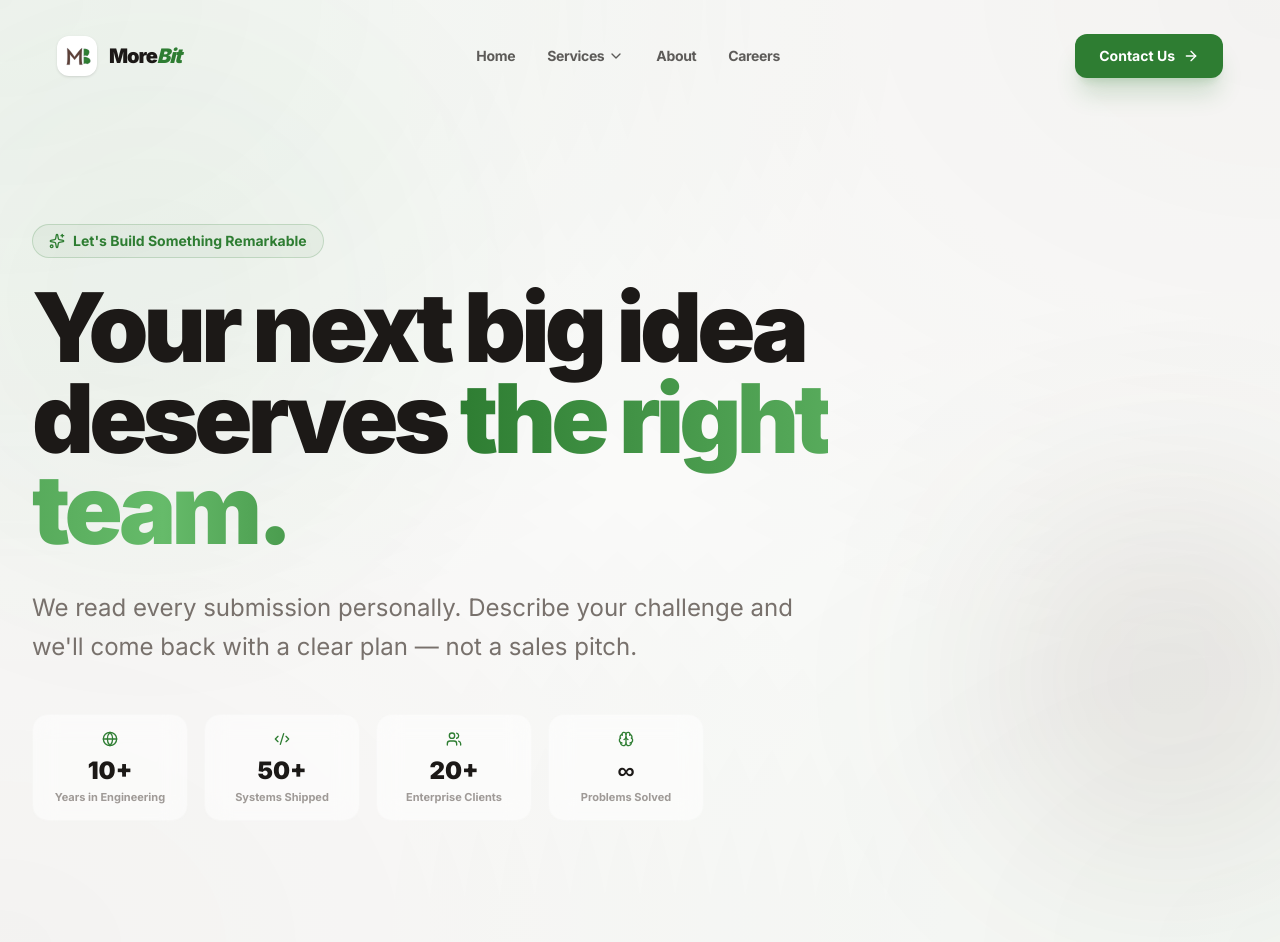
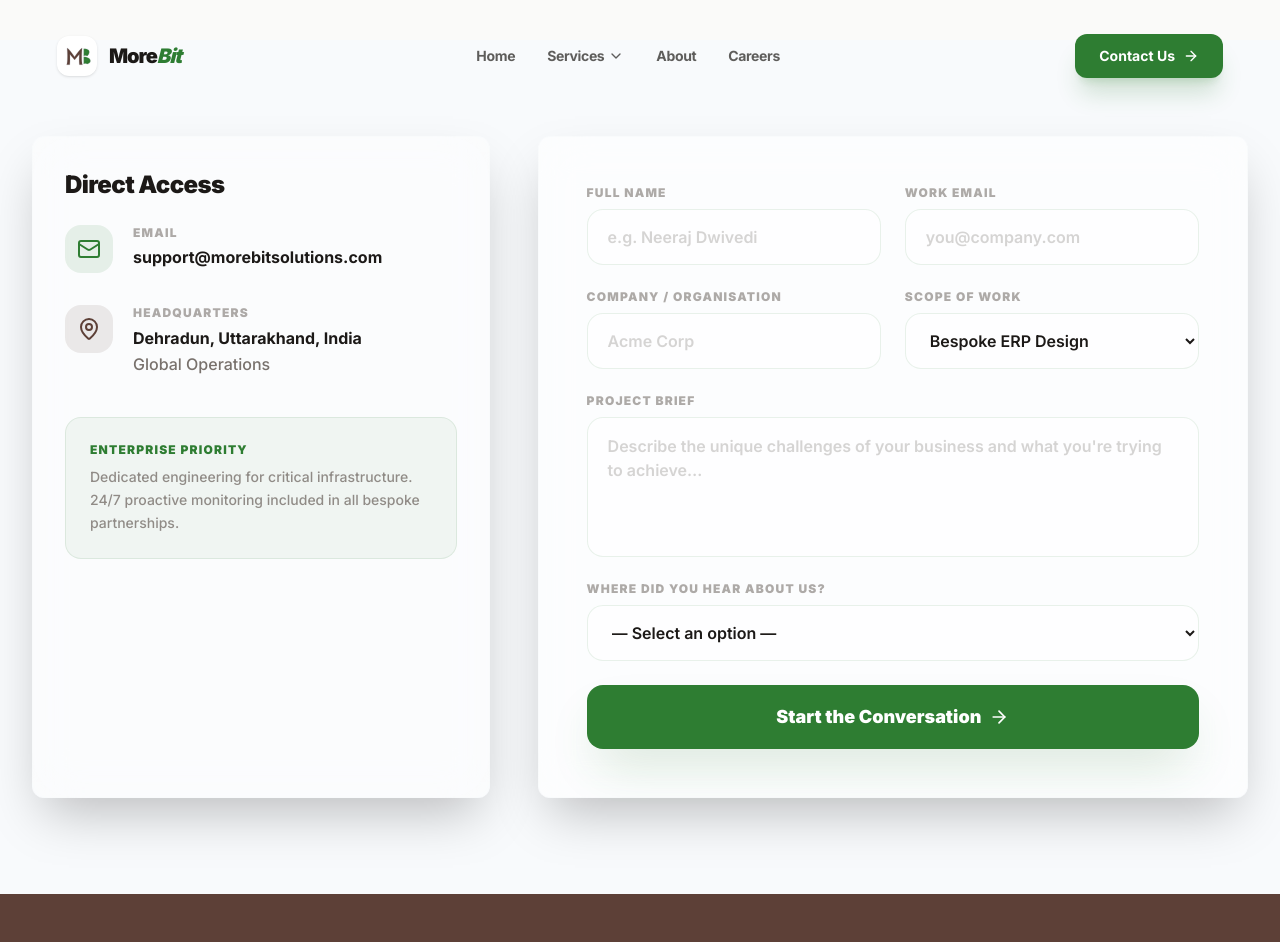
Before and after one commit to dwivedineeraj/morebitsolutions, a Next.js app: page /contact in a window 1280 px wide. Shown: the top 942 px of the page. Built offline with nearby package versions, Linux system fonts and the light colour scheme.

Commit message:
Segregation

```diff
--- a/src/app/contact/page.tsx
+++ b/src/app/contact/page.tsx
@@ -84,71 +84,7 @@ export default function ContactPage() {
     }
 
     return (
-        <div className="flex flex-col min-h-screen">
-
-            {/* ── Hero ── */}
-            <section className="relative overflow-hidden bg-background pt-40 pb-24 lg:pt-56 lg:pb-32">
-                <div className="absolute inset-0 z-0 mesh-gradient opacity-40" />
-                <div className="absolute left-[-8%] top-[5%] h-[500px] w-[500px] rounded-full bg-primary/10 blur-[120px] animate-pulse-slow" />
-                <div className="absolute right-[-5%] bottom-[10%] h-[350px] w-[350px] rounded-full bg-secondary/10 blur-[100px] animate-float" />
-
-                <div className="container relative z-10 px-4 sm:px-8">
-                    <motion.div
-                        initial={{ opacity: 0, y: 24 }}
-                        animate={{ opacity: 1, y: 0 }}
-                        transition={{ duration: 0.6 }}
-                        className="max-w-4xl"
-                    >
-                        <div className="mb-6 inline-flex items-center gap-2 rounded-full border border-primary/20 bg-primary/5 px-4 py-1.5 text-sm font-bold text-primary">
-                            <Sparkles className="h-4 w-4" />
-                            <span>Let&apos;s Build Something Remarkable</span>
-                        </div>
-
-                        <h1 className="text-5xl font-black tracking-tighter sm:text-7xl lg:text-8xl leading-[0.95] mb-8">
-                            Your next big idea<br />
-                            deserves{" "}
-                            <span
-                                style={{
-                                    background: "linear-gradient(90deg, #2E7D32 0%, #66bb6a 40%, #2E7D32 60%, #1b5e20 100%)",
-                                    backgroundSize: "200% auto",
-                                    WebkitBackgroundClip: "text",
-                                    WebkitTextFillColor: "transparent",
-                                    backgroundClip: "text",
-                                    animation: "shimmer 3s linear infinite",
-                                }}
-                            >
-                                the right team.
-                            </span>
-                        </h1>
-
-                        <p className="text-xl text-muted-foreground leading-relaxed lg:text-2xl max-w-3xl mb-12">
-                            We read every submission personally. Describe your challenge and we&apos;ll come back with a clear plan — not a sales pitch.
-                        </p>
-
-                        {/* Stats */}
-                        <div className="grid grid-cols-2 gap-4 sm:grid-cols-4 max-w-2xl">
-                            {[
-                                { icon: Globe, stat: "10+", label: "Years in Engineering" },
-                                { icon: Code2, stat: "50+", label: "Systems Shipped" },
-                                { icon: Users, stat: "20+", label: "Enterprise Clients" },
-                                { icon: Brain, stat: "∞", label: "Problems Solved" },
-                            ].map(({ icon: Icon, stat, label }) => (
-                                <motion.div
-                                    key={label}
-                                    initial={{ opacity: 0, y: 20 }}
-                                    animate={{ opacity: 1, y: 0 }}
-                                    transition={{ delay: 0.3 }}
-                                    className="rounded-2xl border border-primary/10 bg-white/50 backdrop-blur-md p-4 text-center glass-border"
-                                >
-                                    <Icon className="h-4 w-4 text-primary mx-auto mb-2" />
-                                    <p className="text-2xl font-black text-foreground">{stat}</p>
-                                    <p className="text-[11px] font-bold text-muted-foreground/70 leading-tight mt-1">{label}</p>
-                                </motion.div>
-                            ))}
-                        </div>
-                    </motion.div>
-                </div>
-            </section>
+        <div className="flex flex-col min-h-screen mt-10">
 
             {/* ── Form ── */}
             <section className="py-24 bg-slate-50 relative z-20">
```
